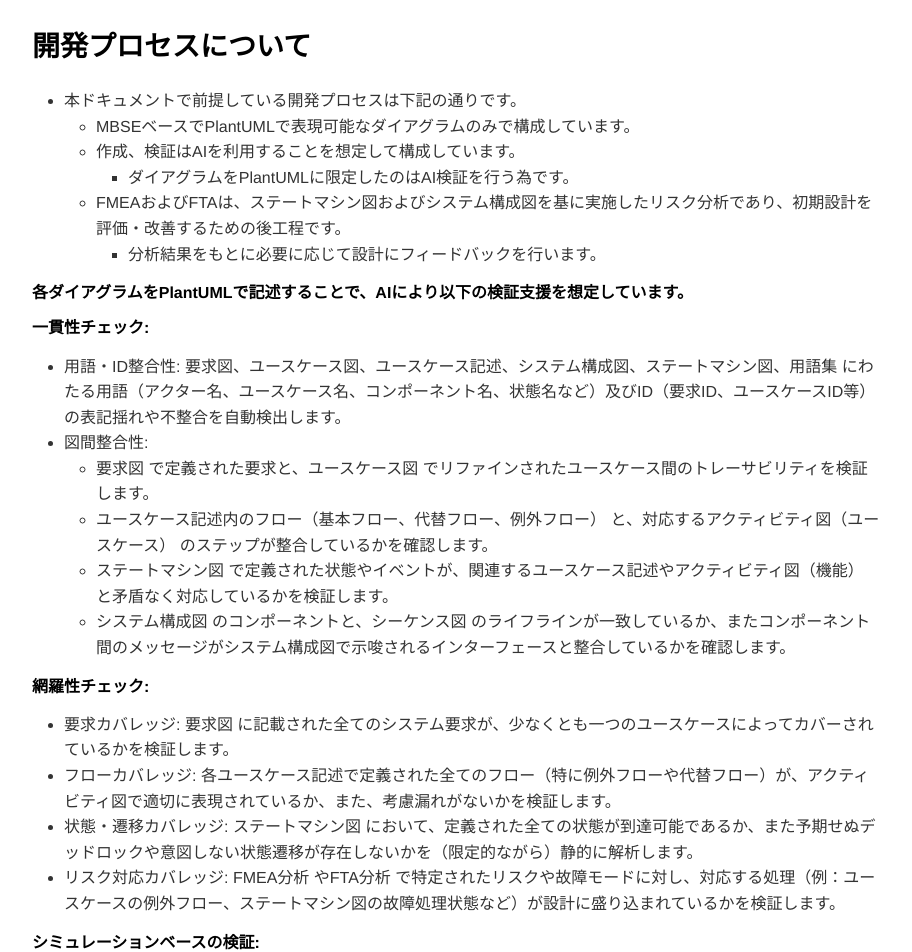
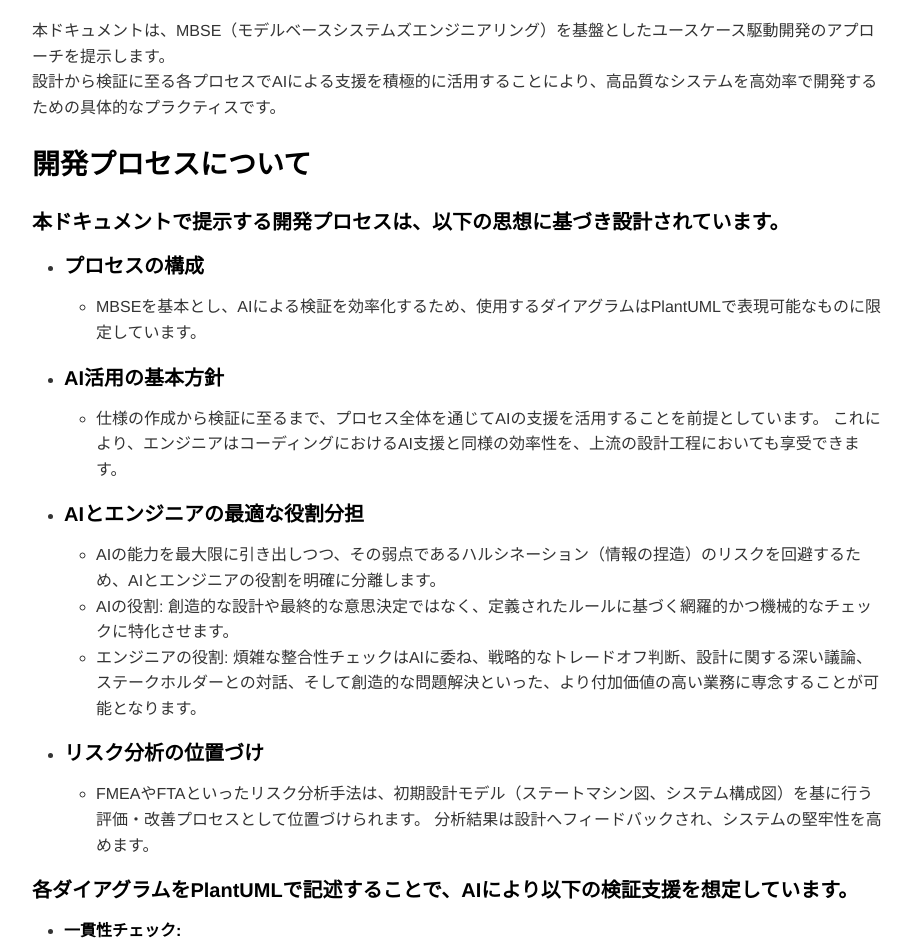
Before and after one commit to masaki-kato-119/VendingMachine, a plain HTML site: page 自動販売機.html in a window 1280 px wide. Shown: the part 120-1072 px from the top of the page, without its empty margins (183-1095 px from the left). Drawn offline with nearby package versions, Linux system fonts and the light colour scheme.

Commit message:
FIx of typos

```diff
--- a/自動販売機.html
+++ b/自動販売機.html
@@ -3,7 +3,7 @@
       <meta charset="utf-8">
       <meta name="viewport" content="width=device-width, initial-scale=1.0">
 
-      <link rel="stylesheet" href="file:///c:\Users\masak\.vscode\extensions\shd101wyy.markdown-preview-enhanced-0.8.18\crossnote\dependencies\katex\katex.min.css">
+      <link rel="stylesheet" href="file:///c:\Users\masaki-kato\.vscode\extensions\shd101wyy.markdown-preview-enhanced-0.8.18\crossnote\dependencies\katex\katex.min.css">
 
 
 
@@ -25,26 +25,42 @@
       <div class="crossnote markdown-preview  ">
 
 <h1 id="自動販売機モデル">自動販売機モデル </h1>
+<p>本ドキュメントは、MBSE（モデルベースシステムズエンジニアリング）を基盤としたユースケース駆動開発のアプローチを提示します。<br>
+設計から検証に至る各プロセスでAIによる支援を積極的に活用することにより、高品質なシステムを高効率で開発するための具体的なプラクティスです。</p>
 <h2 id="開発プロセスについて">開発プロセスについて </h2>
-<ul>
-<li>本ドキュメントで前提している開発プロセスは下記の通りです。
-<ul>
-<li>MBSEベースでPlantUMLで表現可能なダイアグラムのみで構成しています。</li>
-<li>作成、検証はAIを利用することを想定して構成しています。
-<ul>
-<li>ダイアグラムをPlantUMLに限定したのはAI検証を行う為です。</li>
+<h4 id="本ドキュメントで提示する開発プロセスは-以下の思想に基づき設計されています">本ドキュメントで提示する開発プロセスは、以下の思想に基づき設計されています。 </h4>
+<ul>
+<li>
+<h4>プロセスの構成</h4>
+<ul>
+<li>MBSEを基本とし、AIによる検証を効率化するため、使用するダイアグラムはPlantUMLで表現可能なものに限定しています。</li>
 </ul>
 </li>
-<li>FMEAおよびFTAは、ステートマシン図およびシステム構成図を基に実施したリスク分析であり、初期設計を評価・改善するための後工程です。
-<ul>
-<li>分析結果をもとに必要に応じて設計にフィードバックを行います。</li>
+<li>
+<h4>AI活用の基本方針</h4>
+<ul>
+<li>仕様の作成から検証に至るまで、プロセス全体を通じてAIの支援を活用することを前提としています。  これにより、エンジニアはコーディングにおけるAI支援と同様の効率性を、上流の設計工程においても享受できます。</li>
 </ul>
 </li>
+<li>
+<h4>AIとエンジニアの最適な役割分担</h4>
+<ul>
+<li>AIの能力を最大限に引き出しつつ、その弱点であるハルシネーション（情報の捏造）のリスクを回避するため、AIとエンジニアの役割を明確に分離します。</li>
+<li>AIの役割: 創造的な設計や最終的な意思決定ではなく、定義されたルールに基づく網羅的かつ機械的なチェックに特化させます。</li>
+<li>エンジニアの役割: 煩雑な整合性チェックはAIに委ね、戦略的なトレードオフ判断、設計に関する深い議論、ステークホルダーとの対話、そして創造的な問題解決といった、より付加価値の高い業務に専念することが可能となります。</li>
 </ul>
 </li>
-</ul>
-<h5 id="各ダイアグラムをplantumlで記述することで-aiにより以下の検証支援を想定しています">各ダイアグラムをPlantUMLで記述することで、AIにより以下の検証支援を想定しています。 </h5>
-<h5 id="一貫性チェック">一貫性チェック: </h5>
+<li>
+<h4>リスク分析の位置づけ</h4>
+<ul>
+<li>FMEAやFTAといったリスク分析手法は、初期設計モデル（ステートマシン図、システム構成図）を基に行う評価・改善プロセスとして位置づけられます。  分析結果は設計へフィードバックされ、システムの堅牢性を高めます。</li>
+</ul>
+</li>
+</ul>
+<h4 id="各ダイアグラムをplantumlで記述することで-aiにより以下の検証支援を想定しています">各ダイアグラムをPlantUMLで記述することで、AIにより以下の検証支援を想定しています。 </h4>
+<ul>
+<li>
+<h5>一貫性チェック:</h5>
 <ul>
 <li>用語・ID整合性: 要求図、ユースケース図、ユースケース記述、システム構成図、ステートマシン図、用語集  にわたる用語（アクター名、ユースケース名、コンポーネント名、状態名など）及びID（要求ID、ユースケースID等）の表記揺れや不整合を自動検出します。</li>
 <li>図間整合性:
@@ -56,21 +72,29 @@
 </ul>
 </li>
 </ul>
-<h5 id="網羅性チェック">網羅性チェック: </h5>
+</li>
+<li>
+<h5>網羅性チェック:</h5>
 <ul>
 <li>要求カバレッジ: 要求図  に記載された全てのシステム要求が、少なくとも一つのユースケースによってカバーされているかを検証します。</li>
 <li>フローカバレッジ: 各ユースケース記述で定義された全てのフロー（特に例外フローや代替フロー）が、アクティビティ図で適切に表現されているか、また、考慮漏れがないかを検証します。</li>
 <li>状態・遷移カバレッジ: ステートマシン図  において、定義された全ての状態が到達可能であるか、また予期せぬデッドロックや意図しない状態遷移が存在しないかを（限定的ながら）静的に解析します。</li>
 <li>リスク対応カバレッジ: FMEA分析  やFTA分析  で特定されたリスクや故障モードに対し、対応する処理（例：ユースケースの例外フロー、ステートマシン図の故障処理状態など）が設計に盛り込まれているかを検証します。</li>
 </ul>
-<h5 id="シミュレーションベースの検証">シミュレーションベースの検証: </h5>
+</li>
+<li>
+<h5>シミュレーションベースの検証:</h5>
 <ul>
 <li>シーケンス図の妥当性検証: 現在の記述「AIでpythonコードを自動生成し、人手による修正を加えたpythonコードの実行結果です」  を拡張し、AIが複数のユースケースシナリオ（正常系、異常系）を生成し、それに基づいてシーケンス図のシミュレーションを実行し、期待される結果と照合することで、動的な振る舞いの妥当性を検証します。</li>
 <li>ステートマシン図の動的検証: AIがイベントシーケンスを生成し、それをステートマシンモデルに入力することで、特定の条件下での状態遷移パスを探索し、デッドロックやライブロック、特定の制約違反（例：不正な状態遷移）が発生しないかを動的に検証します。」</li>
 </ul>
+</li>
+</ul>
 <h2 id="プロセスフロー">プロセスフロー </h2>
-<p>本プロセスフローは、システム開発を凝縮し、これ以上は減らせない最小プロセスに近い構成と考えます。</p>
-<p>それでも何か削るのであれば、それは「この工程を省略することで発生しうるリスク（品質低下、手戻り増など）を、期間やコストのメリットのために受容する」という経営的・プロジェクト管理的な判断となります。本プロセスフローでは、そうしたトレードオフの判断を、意識的かつ論理的に行うために、判断基準も提示しています。</p>
+<h5 id="本プロセスフローは-システム開発プロセスを凝縮し-これ以上は減らせない最小プロセスに近い構成と考えます">本プロセスフローは、システム開発プロセスを凝縮し、これ以上は減らせない最小プロセスに近い構成と考えます。 </h5>
+<ul>
+<li>それでも何か削るのであれば、それは「この工程を省略することで発生しうるリスク（品質低下、手戻り増など）を、期間やコストのメリットのために受容する」という経営的・プロジェクト管理的な判断となります。本プロセスフローでは、そうしたトレードオフの判断を、意識的かつ論理的に行うための判断基準も提示しています。</li>
+</ul>
 <p><img src="./%E3%83%97%E3%83%AD%E3%82%BB%E3%82%B9/%E9%96%8B%E7%99%BA%E3%83%97%E3%83%AD%E3%82%BB%E3%82%B9.png" alt="プロセス"></p>
 <table>
 <thead>
```
Also changed, not shown: 2 other files.
